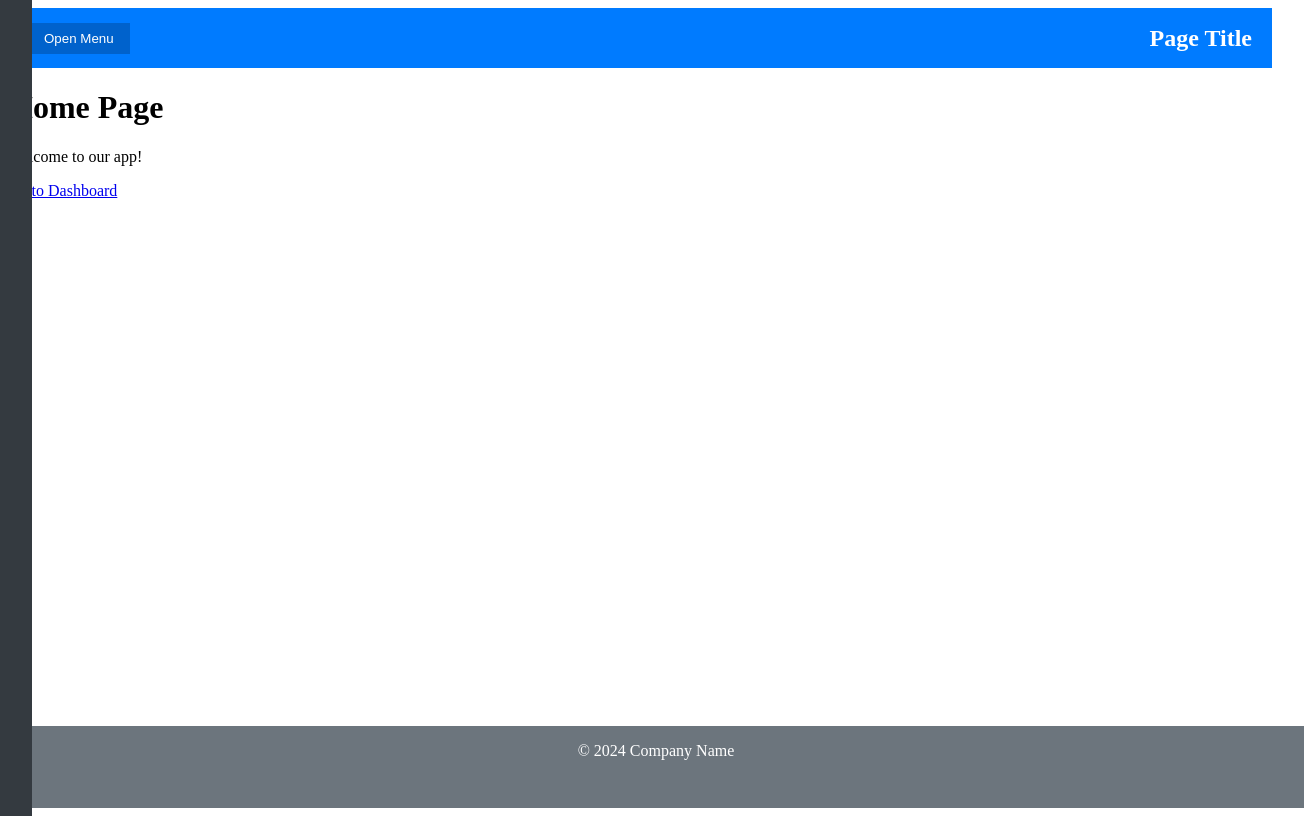
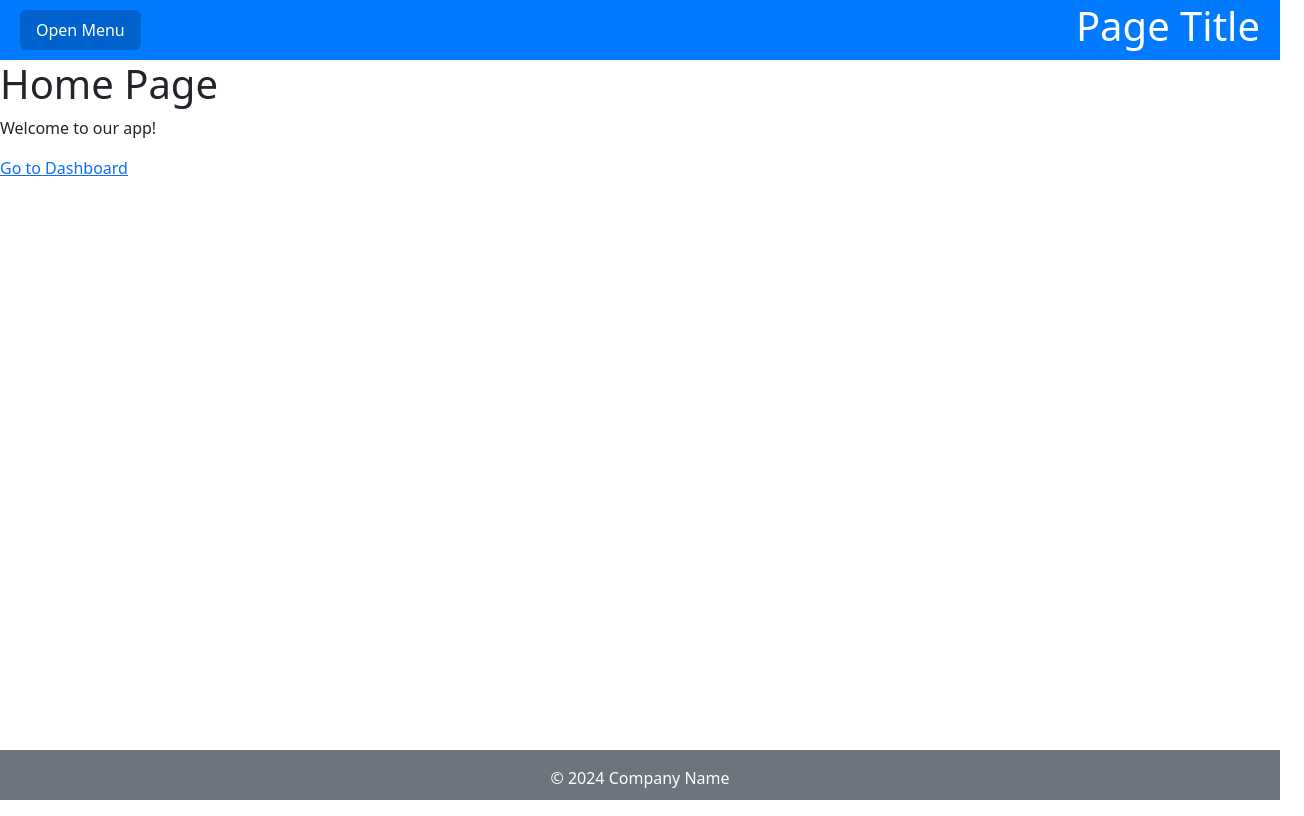
Before and after one commit to raarnout/dashboard, a Next.js app: page / in a window 1280 px wide. Shown: the whole page, 1304 px wide, since content can reach past the window. Built offline with nearby package versions, Linux system fonts and the light colour scheme.

Commit message:
Fixed some styling and animation issues by importing the correct Bootstrap files.

```diff
--- a/src/styles/3-components/_sidebar.scss
+++ b/src/styles/3-components/_sidebar.scss
@@ -1,5 +1,3 @@
-$sidebar-width: 250px;
-
 .sidebar {
   width: $sidebar-width;
   height: 100vh;
--- a/src/styles/_bootstrap.scss
+++ b/src/styles/_bootstrap.scss
@@ -1,56 +1,56 @@
 // Full Bootstrap SCSS Import using @import
 
-// 1. Include banner
-@import "bootstrap/scss/mixins/banner";
+// 1. Include banner (Bootstrap versioning banner for debugging)
+@import "bootstrap/scss/mixins/banner"; /* Includes the Bootstrap version banner */
 @include bsBanner("");
 
 // scss-docs-start import-stack
 // Configuration
-@import "bootstrap/scss/functions";
+@import "bootstrap/scss/functions"; /* Defines essential SCSS functions for calculations */
 
 // 2. Include any default variable overrides here
 
-@import "bootstrap/scss/variables";
-@import "bootstrap/scss/variables-dark";
-@import "bootstrap/scss/maps";
-@import "bootstrap/scss/mixins";
-@import "bootstrap/scss/utilities";
+@import "bootstrap/scss/variables"; /* Defines Bootstrap global variables */
+@import "bootstrap/scss/variables-dark"; /* Provides dark mode specific variables */
+@import "bootstrap/scss/maps"; /* Defines Bootstrap maps (key-value pairs used throughout the framework) */
+@import "bootstrap/scss/mixins"; /* Contains reusable SCSS mixins for Bootstrap components */
+@import "bootstrap/scss/utilities"; /* Defines Bootstrap's utility classes */
 
 // Layout & components
-// @import "bootstrap/scss/root";
-// @import "bootstrap/scss/reboot";
-// @import "bootstrap/scss/type";
-// @import "bootstrap/scss/images";
-// @import "bootstrap/scss/containers";
-// @import "bootstrap/scss/grid";
-// @import "bootstrap/scss/tables";
-// @import "bootstrap/scss/forms";
-// @import "bootstrap/scss/buttons";
-// @import "bootstrap/scss/transitions";
-// @import "bootstrap/scss/dropdown";
-// @import "bootstrap/scss/button-group";
-// @import "bootstrap/scss/nav";
-// @import "bootstrap/scss/navbar";
-// @import "bootstrap/scss/card";
-// @import "bootstrap/scss/accordion";
-// @import "bootstrap/scss/breadcrumb";
-// @import "bootstrap/scss/pagination";
-// @import "bootstrap/scss/badge";
-// @import "bootstrap/scss/alert";
-// @import "bootstrap/scss/progress";
-// @import "bootstrap/scss/list-group";
-// @import "bootstrap/scss/close";
-// @import "bootstrap/scss/toasts";
-// @import "bootstrap/scss/modal";
-// @import "bootstrap/scss/tooltip";
-// @import "bootstrap/scss/popover";
-// @import "bootstrap/scss/carousel";
-// @import "bootstrap/scss/spinners";
-@import "bootstrap/scss/offcanvas";
-// @import "bootstrap/scss/placeholders";
+@import "bootstrap/scss/root"; /* Sets up global CSS variables (:root selectors) */
+@import "bootstrap/scss/reboot"; /* Resets browser default styles for consistency */
+@import "bootstrap/scss/type"; /* Defines typography styles (fonts, sizes, line-heights) */
+@import "bootstrap/scss/containers"; /* Defines responsive container classes */
+@import "bootstrap/scss/grid"; /* Defines Bootstrap’s responsive grid system */
+/* @import "bootstrap/scss/images"; */ /* Styles images (responsive images, alignment, etc.) */
+/* @import "bootstrap/scss/tables"; */ /* Styles tables with Bootstrap design */
+/* @import "bootstrap/scss/forms"; */ /* Defines form elements and layout */
+@import "bootstrap/scss/buttons"; /* Styles Bootstrap buttons */
+@import "bootstrap/scss/transitions"; /* Adds smooth animations and transitions */
+/* @import "bootstrap/scss/dropdown"; */ /* Styles dropdown menus */
+/* @import "bootstrap/scss/button-group"; */ /* Groups buttons together with styles */
+@import "bootstrap/scss/nav"; /* Styles navigation elements */
+@import "bootstrap/scss/navbar"; /* Defines styles for Bootstrap's navbar */
+/* @import "bootstrap/scss/card"; */ /* Styles Bootstrap's card component */
+/* @import "bootstrap/scss/accordion"; */ /* Defines styles for collapsible accordion components */
+/* @import "bootstrap/scss/breadcrumb"; */ /* Styles breadcrumb navigation */
+/* @import "bootstrap/scss/pagination"; */ /* Defines pagination styles */
+/* @import "bootstrap/scss/badge"; */ /* Styles small badges (e.g., notification bubbles) */
+/* @import "bootstrap/scss/alert"; */ /* Defines alert message styles */
+/* @import "bootstrap/scss/progress"; */ /* Styles progress bars */
+/* @import "bootstrap/scss/list-group"; */ /* Defines list group styles */
+/* @import "bootstrap/scss/close"; */ /* Styles close buttons */
+/* @import "bootstrap/scss/toasts"; */ /* Defines toast notifications */
+/* @import "bootstrap/scss/modal"; */ /* Styles Bootstrap modals */
+/* @import "bootstrap/scss/tooltip"; */ /* Defines tooltip styles */
+/* @import "bootstrap/scss/popover"; */ /* Styles popovers (tooltip with additional content) */
+/* @import "bootstrap/scss/carousel"; */ /* Styles Bootstrap’s carousel/slideshow */
+/* @import "bootstrap/scss/spinners"; */ /* Defines loading spinners */
+@import "bootstrap/scss/offcanvas"; /* Styles the offcanvas sidebar component */
+/* @import "bootstrap/scss/placeholders"; */ /* Defines Bootstrap placeholder styles */
 
 // Helpers
-@import "bootstrap/scss/helpers";
+@import "bootstrap/scss/helpers"; /* Provides helper classes for spacing, text alignment, etc. */
 
 // Utilities
-@import "bootstrap/scss/utilities/api";
+@import "bootstrap/scss/utilities/api"; /* Generates Bootstrap's utility classes dynamically */
```
